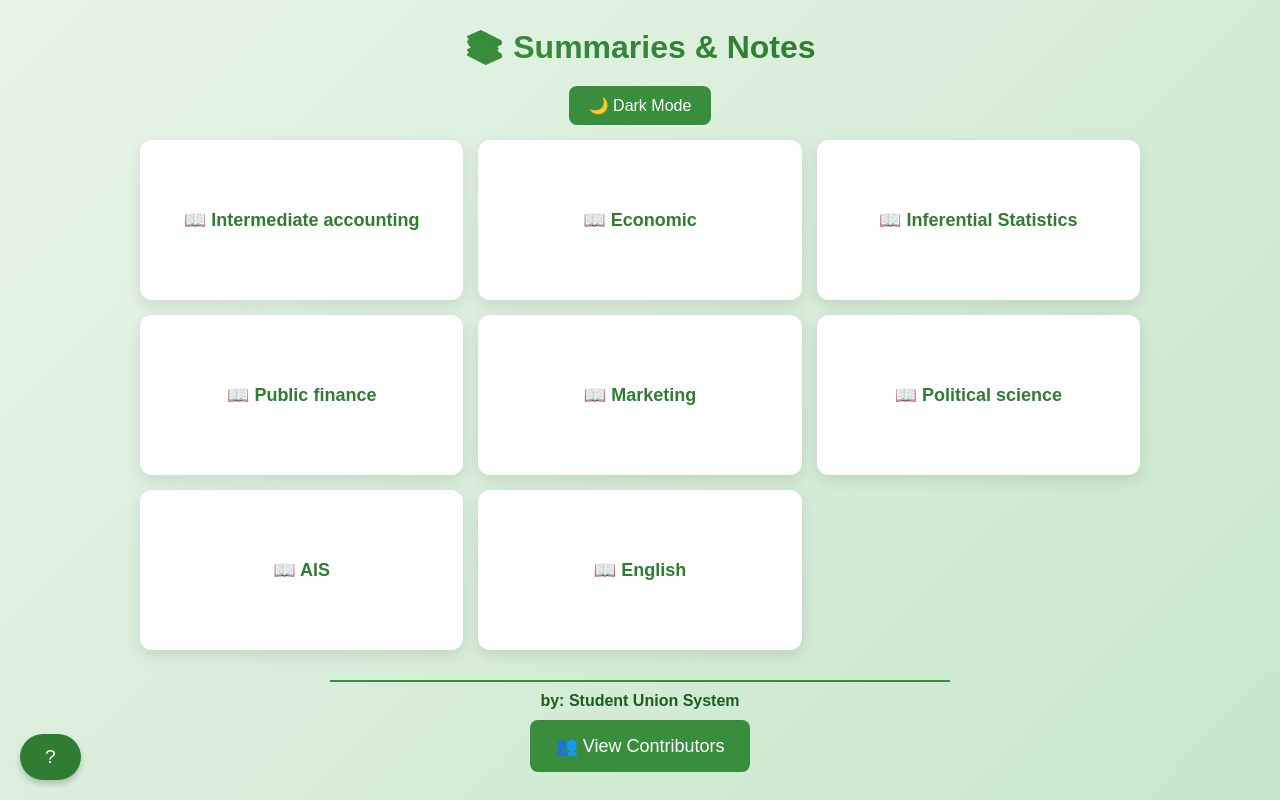
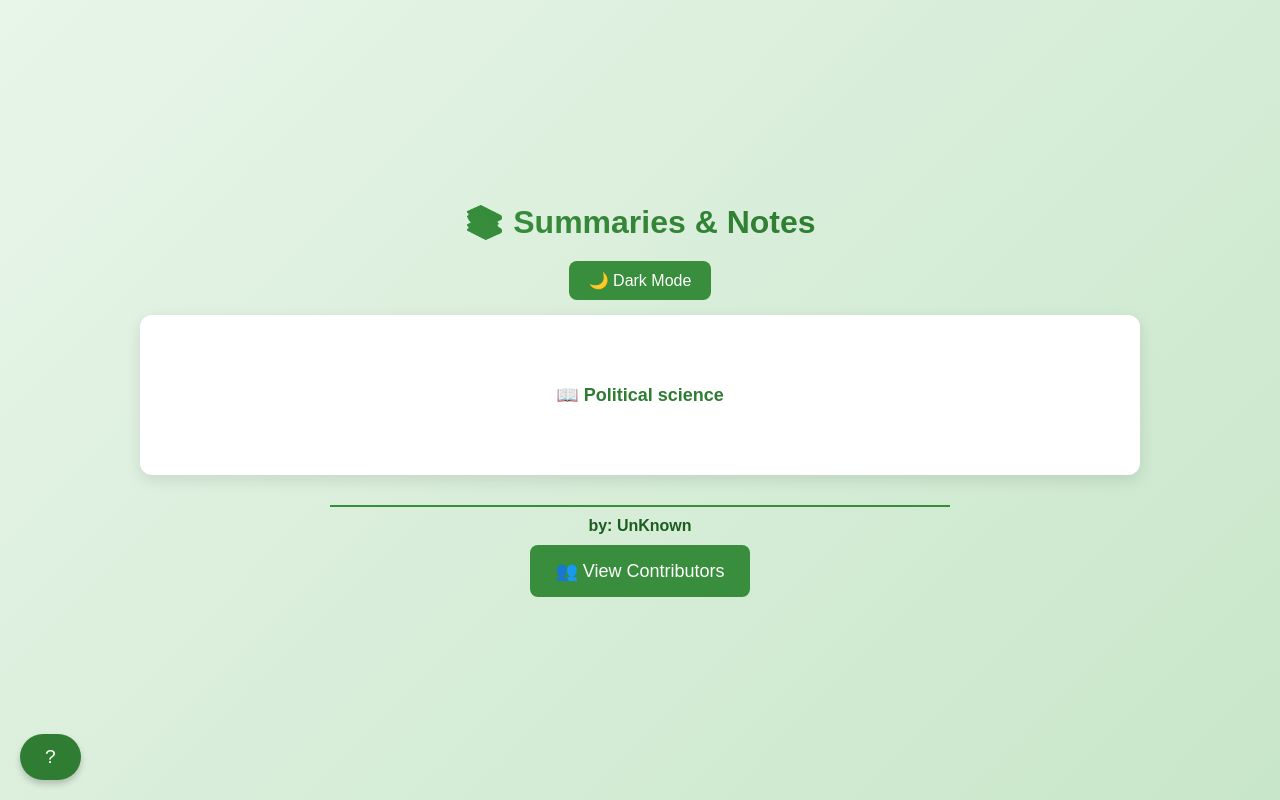
Before and after one commit to un344/Summaries-Notes.github.io, a plain HTML site: page index.html in a window 1280 px wide. Drawn offline with Linux system fonts and the light colour scheme.

Commit message:
Update index.html

```diff
--- a/index.html
+++ b/index.html
@@ -5,7 +5,7 @@
     <meta charset="UTF-8">
     <meta name="viewport" content="width=device-width, initial-scale=1.0">
     <script src="script.js" defer></script>
-    <title>Summaries and Notes</title>
+    <title>UnKnown</title>
     <style>
         /* ✅ إعدادات عامة */
         body {
@@ -191,19 +191,19 @@
 
 
     <div class="container">
-        <a href="intermediate accounting.html" class="subject">📖 Intermediate accounting</a>
-        <a href="economic.html" class="subject">📖 Economic</a>
-        <a href="inferential Statistics.html" class="subject">📖 Inferential Statistics</a>
-        <a href="public finance.html" class="subject">📖 Public finance</a>
-        <a href="marketing.html" class="subject">📖 Marketing</a>
+        <!--<a href="intermediate accounting.html" class="subject">📖 Intermediate accounting</a>-->
+        <!--<a href="economic.html" class="subject">📖 Economic</a>-->
+        <!--<a href="inferential Statistics.html" class="subject">📖 Inferential Statistics</a>-->
+        <!--<a href="public finance.html" class="subject">📖 Public finance</a>-->
+        <!--<a href="marketing.html" class="subject">📖 Marketing</a>-->
         <a href="political science.html" class="subject">📖 Political science</a>
-        <a href="AIS.html" class="subject">📖 AIS</a>
-        <a href="english.html" class="subject">📖 English</a>
+        <!--<a href="AIS.html" class="subject">📖 AIS</a>-->
+        <!--<a href="english.html" class="subject">📖 English</a>-->
     </div>
 
     <!-- ✅ قسم المؤسس -->
     <div class="founder">
-        by: <strong>Student Union System</strong>
+        by: <strong>UnKnown</strong>
     </div>
     <a href="contributors.html" class="btn">👥 View Contributors</a>
     <a href="about.html" class="telegram-btn" target="_blank">
```
